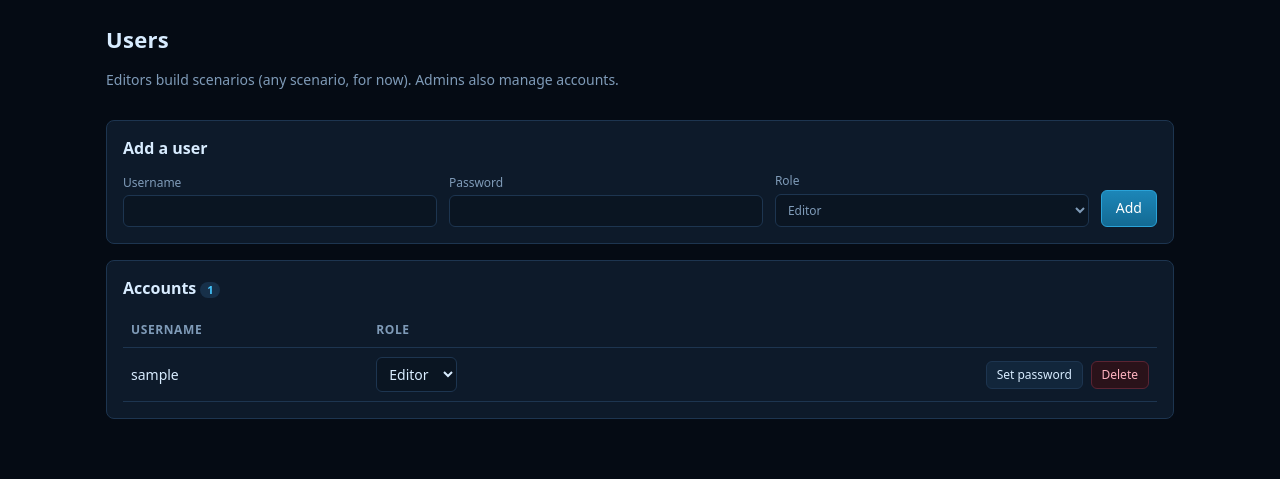
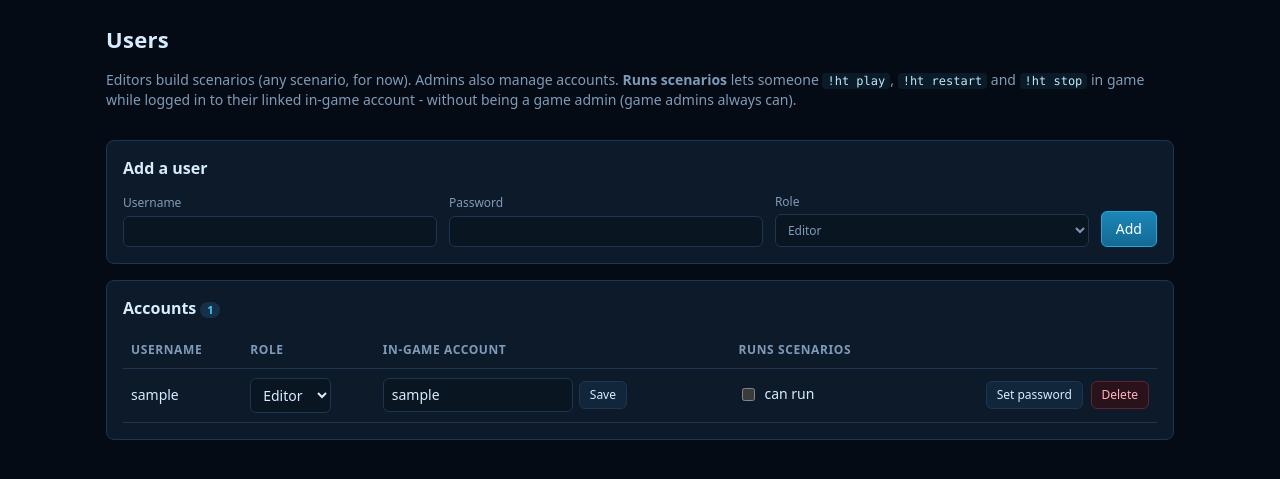
Before and after one commit to clone-army/holotable, a Flask app: template templates/users.html in a window 1280 px wide. Shown: the top 479 px of the page. Run offline with Flask 3, Linux system fonts and the light colour scheme; the template is opened without the code that fills it: most values are stand-ins (such as "Sample title", 1, 10 or a date in 2020).

Commit message:
Scenario runners and scenario ownership
- Users page: link an account to its owner's in-game account (checked
  against the accounts file) and tick Runs scenarios - written to
  holotable_runners.dat for the servers
- Each scenario has an owner (whoever made it): editors see and edit only
  their own, admins see all and can hand one to someone else

Co-Authored-By: Claude Opus 5.5 <noreply@anthropic.com>
Claude-Session: https://claude.ai/code/session_01RW5S2oHW4pQKQXZhHfsKYG

```diff
--- a/app.py
+++ b/app.py
@@ -105,15 +105,26 @@ def logout():
 @app.route("/")
 @login_required
 def index():
-    return render_template("index.html", scenarios=scenarios.listing(), maps=gamedata.list_maps())
+    me = current_user()
+    visible = [s for s in scenarios.listing() if me["role"] == "admin" or s["owner"].lower() == me["username"].lower()]
+    return render_template("index.html", scenarios=visible, maps=gamedata.list_maps(),
+                           usernames=[u["username"] for u in users.listing()])
+
+
+def own_scenario(sid):
+    """The scenario, if it exists and the user may see it (else None - an
+    editor gets "no such scenario" for anyone else's, as if it isn't there)."""
+    try:
+        data = scenarios.load(sid)
+    except (FileNotFoundError, ValueError):
+        return None
+    return data if scenarios.can_see(data, current_user()) else None
 
 
 @app.route("/edit/<sid>")
 @login_required
 def edit(sid):
-    try:
-        scenarios.load(sid)
-    except (FileNotFoundError, ValueError):
+    if own_scenario(sid) is None:
         abort(404)
     return render_template("editor.html", sid=sid)
 
@@ -123,7 +134,7 @@ def edit(sid):
 def users_page():
     if current_user()["role"] != "admin":
         abort(403)
-    return render_template("users.html", users=users.listing())
+    return render_template("users.html", users=users.listing(), handles=users.game_handles())
 
 
 @app.route("/health")
@@ -215,10 +226,10 @@ def api_sound():
 @app.route("/api/scenarios/<sid>")
 @login_required
 def api_scenario(sid):
-    try:
-        return ok(scenario=scenarios.load(sid))
-    except (FileNotFoundError, ValueError):
+    data = own_scenario(sid)
+    if data is None:
         return fail("No such scenario.", 404)
+    return ok(scenario=data)
 
 
 @app.route("/api/scenarios", methods=["POST"])
@@ -238,9 +249,7 @@ def api_create():
 @app.route("/api/scenarios/<sid>", methods=["POST"])
 @login_required
 def api_save(sid):
-    try:
-        scenarios.load(sid)
-    except (FileNotFoundError, ValueError):
+    if own_scenario(sid) is None:
         return fail("No such scenario.", 404)
     try:
         saved = scenarios.save(sid, request.get_json(silent=True), current_user()["username"])
@@ -252,6 +261,8 @@ def api_save(sid):
 @app.route("/api/scenarios/<sid>/duplicate", methods=["POST"])
 @login_required
 def api_duplicate(sid):
+    if own_scenario(sid) is None:
+        return fail("No such scenario.", 404)
     try:
         return ok(id=scenarios.duplicate(sid, current_user()["username"]))
     except (FileNotFoundError, ValueError):
@@ -261,11 +272,26 @@ def api_duplicate(sid):
 @app.route("/api/scenarios/<sid>/delete", methods=["POST"])
 @login_required
 def api_delete(sid):
+    if own_scenario(sid) is None:
+        return fail("No such scenario.", 404)
     try:
         scenarios.delete(sid)
     except (FileNotFoundError, ValueError):
         return fail("No such scenario.", 404)
     return ok()
+
+
+@app.route("/api/scenarios/<sid>/owner", methods=["POST"])
+@admin_required
+def api_owner(sid):
+    owner = str((request.get_json(silent=True) or {}).get("owner", "")).strip()
+    if not users.role_of(owner):
+        return fail("No such user.")
+    try:
+        scenarios.set_owner(sid, next(u["username"] for u in users.listing() if u["username"].lower() == owner.lower()))
+    except (FileNotFoundError, ValueError):
+        return fail("No such scenario.", 404)
+    return ok(message="Now {}'s.".format(owner))
 
 
 # --- API: accounts ------------------------------------------------------------
@@ -298,6 +324,15 @@ def api_user_role():
     return ok(message=msg) if success else fail(msg)
 
 
+@app.route("/api/users/game", methods=["POST"])
+@admin_required
+def api_user_game():
+    d = request.get_json(silent=True) or {}
+    success, msg = users.set_game_link(d.get("username"), d.get("handle"),
+                                       d.get("can_run") if "can_run" in d else None)
+    return ok(message=msg) if success else fail(msg)
+
+
 @app.route("/api/users/delete", methods=["POST"])
 @admin_required
 def api_user_delete():
--- a/holotable/scenarios.py
+++ b/holotable/scenarios.py
@@ -1,6 +1,7 @@
 """Scenario files: <id>.json in the scenario folder (the game folder's
-holotable/, where the engine finds them). Anyone logged in can edit any of
-them, for now."""
+holotable/, where the engine finds them). Each has an owner - whoever made
+it (older ones: createdBy) - who, with admins, is the only one who sees it
+in Holotable. In game every scenario for the map is listed."""
 import json
 import os
 import re
@@ -45,6 +46,7 @@ def blank(name, mapname, author):
         "points": [], "routes": [], "areas": [], "groups": [], "triggers": [], "npcTypes": [],
         "created": int(time.time()), "createdBy": author,
         "updated": int(time.time()), "updatedBy": author,
+        "owner": author,
     }
 
 
@@ -66,9 +68,26 @@ def listing():
         out.append({
             "id": sid, "name": s.get("name", sid), "map": s.get("map", ""), "description": s.get("description", ""),
             "updated": s.get("updated", 0), "updatedBy": s.get("updatedBy", ""),
+            "owner": owner_of(s),
             "groups": len(s.get("groups", []) or []), "triggers": len(s.get("triggers", []) or []),
         })
     return out
+
+
+def owner_of(data):
+    return (data or {}).get("owner") or (data or {}).get("createdBy") or ""
+
+
+def can_see(data, user):
+    """Admins see every scenario; editors their own."""
+    return user["role"] == "admin" or owner_of(data).lower() == user["username"].lower()
+
+
+def set_owner(sid, owner):
+    with _lock:
+        data = load(sid)
+        data["owner"] = owner
+        _write(sid, data)
 
 
 def load(sid):
@@ -103,7 +122,7 @@ def duplicate(sid, author):
     data = load(sid)
     data["name"] = "{} (copy)".format(data.get("name", sid))
     data["created"] = data["updated"] = int(time.time())
-    data["createdBy"] = data["updatedBy"] = author
+    data["createdBy"] = data["updatedBy"] = data["owner"] = author
     suffix = secrets.token_hex(2).upper()
     renamed = {}
     for n in data.get("npcTypes", []) or []:
@@ -345,6 +364,7 @@ def save(sid, data, author):
             old = {}
         cleaned["created"] = old.get("created", int(time.time()))
         cleaned["createdBy"] = old.get("createdBy", author)
+        cleaned["owner"] = owner_of(old) or author
         cleaned["updated"] = int(time.time())
         cleaned["updatedBy"] = author
         # NPC type names are shared by every scenario on the server.
--- a/templates/users.html
+++ b/templates/users.html
@@ -2,7 +2,8 @@
 {% block title %}Users - Holotable{% endblock %}
 {% block content %}
 <main class="page">
-  <div class="page-head"><div><h1>Users</h1><p class="muted">Editors build scenarios (any scenario, for now). Admins also manage accounts.</p></div></div>
+  <div class="page-head"><div><h1>Users</h1><p class="muted">Editors build scenarios (any scenario, for now). Admins also manage accounts.
+    <b>Runs scenarios</b> lets someone <code>!ht play</code>, <code>!ht restart</code> and <code>!ht stop</code> in game while logged in to their linked in-game account - without being a game admin (game admins always can).</p></div></div>
   <section class="card">
     <h2>Add a user</h2>
     <form id="add-form" class="row-form">
@@ -15,7 +16,7 @@
   <section class="card">
     <h2>Accounts <span class="badge">{{ users|length }}</span></h2>
     <table class="table">
-      <thead><tr><th>Username</th><th>Role</th><th></th></tr></thead>
+      <thead><tr><th>Username</th><th>Role</th><th>In-game account</th><th>Runs scenarios</th><th></th></tr></thead>
       <tbody>
         {% for u in users %}
         <tr>
@@ -26,6 +27,13 @@
               <option value="admin" {% if u.role == 'admin' %}selected{% endif %}>Admin</option>
             </select>
           </td>
+          <td>
+            <div class="input-row">
+              <input list="handle-list" value="{{ u.handle }}" placeholder="their !login handle" data-handle-for="{{ u.username }}" style="max-width: 190px">
+              <button class="btn small" data-handle-save="{{ u.username }}">Save</button>
+            </div>
+          </td>
+          <td><label class="check"><input type="checkbox" data-run="{{ u.username }}" {% if u.can_run %}checked{% endif %}> can run</label></td>
           <td class="actions">
             <button class="btn small" data-pass="{{ u.username }}">Set password</button>
             {% if u.username|lower != user.username|lower %}<button class="btn small danger" data-del="{{ u.username }}">Delete</button>{% endif %}
@@ -36,6 +44,7 @@
     </table>
   </section>
 </main>
+<datalist id="handle-list">{% for h in handles %}<option value="{{ h }}">{% endfor %}</datalist>
 {% endblock %}
 {% block scripts %}
 <script>
@@ -50,6 +59,16 @@ document.querySelectorAll('[data-role]').forEach(s => s.addEventListener('change
   try { const r = await api('/api/users/role', { username: s.dataset.role, role: s.value }); toast(r.message); }
   catch (err) { toast(err.message, true); location.reload(); }
 }));
+document.querySelectorAll('[data-handle-save]').forEach(b => b.addEventListener('click', async () => {
+  const name = b.dataset.handleSave;
+  const input = document.querySelector('[data-handle-for="' + CSS.escape(name) + '"]');
+  try { const r = await api('/api/users/game', { username: name, handle: input.value.trim() }); toast(r.message); }
+  catch (err) { toast(err.message, true); }
+}));
+document.querySelectorAll('[data-run]').forEach(cb => cb.addEventListener('change', async () => {
+  try { const r = await api('/api/users/game', { username: cb.dataset.run, can_run: cb.checked }); toast(r.message); }
+  catch (err) { cb.checked = !cb.checked; toast(err.message, true); }
+}));
 document.querySelectorAll('[data-pass]').forEach(b => b.addEventListener('click', async () => {
   const p = prompt('New password for ' + b.dataset.pass + ' (8+ characters):');
   if (!p) return;
```
Also changed, not shown: holotable/users.py (+62 -1 lines), templates/index.html (+16 -3 lines), README.md.
